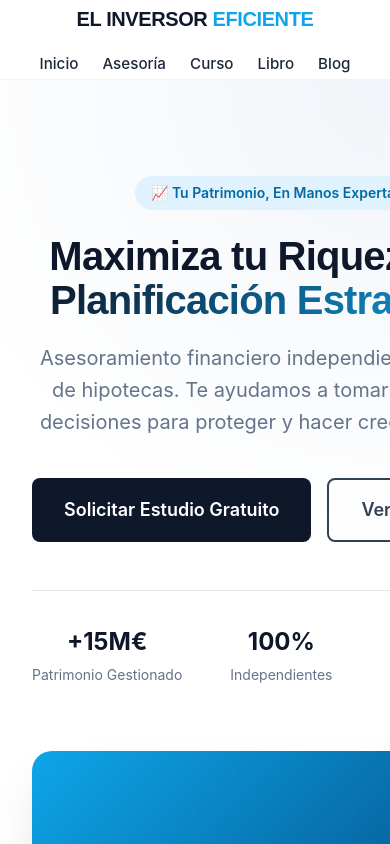
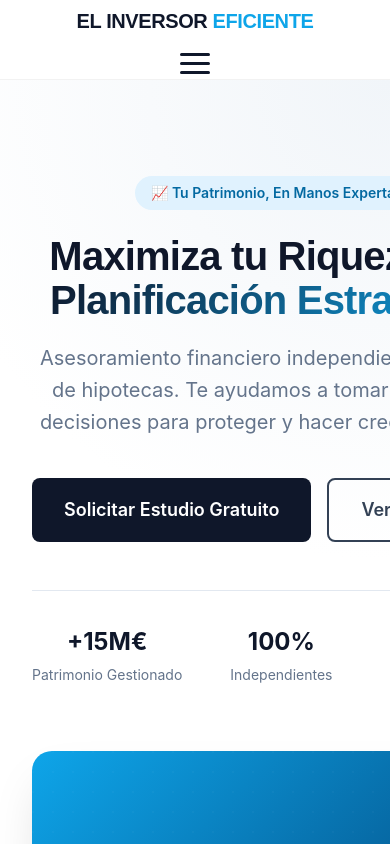
Before and after one commit to jalexisg/eie, a website built with Vite: page index.html in a window 390 px wide. Shown: the top 844 px of the page. Built offline with nearby package versions, Linux system fonts and the light colour scheme.

Commit message:
feat: Implement a responsive mobile navigation menu with a hamburger toggle and associated styling and JavaScript.

```diff
--- a/src/components/Header.js
+++ b/src/components/Header.js
@@ -14,10 +14,40 @@ export function Header() {
             <li><a href="#">Blog</a></li>
           </ul>
         </nav>
-        <div class="header-cta">
-          <a href="#contacto" class="btn btn-sm btn-primary">Reservar Cita</a>
+        <div class="header-actions">
+          <div class="header-cta desktop-only">
+            <a href="#contacto" class="btn btn-sm btn-primary">Reservar Cita</a>
+          </div>
+          <button class="menu-toggle" aria-label="Abrir menú">
+            <span class="bar"></span>
+            <span class="bar"></span>
+            <span class="bar"></span>
+          </button>
         </div>
       </div>
     </header>
   `;
 }
+
+export function setupHeader() {
+  const toggle = document.querySelector('.menu-toggle');
+  const nav = document.querySelector('.main-nav');
+
+  if (!toggle || !nav) return;
+
+  toggle.addEventListener('click', () => {
+    const isExpanded = toggle.getAttribute('aria-expanded') === 'true';
+    toggle.setAttribute('aria-expanded', !isExpanded);
+    nav.classList.toggle('nav-open');
+    toggle.classList.toggle('active');
+  });
+
+  // Close menu when clicking a link
+  nav.querySelectorAll('a').forEach(link => {
+    link.addEventListener('click', () => {
+      nav.classList.remove('nav-open');
+      toggle.classList.remove('active');
+      toggle.setAttribute('aria-expanded', 'false');
+    });
+  });
+}
--- a/src/main.js
+++ b/src/main.js
@@ -1,5 +1,5 @@
 import './style.css'
-import { Header } from './components/Header.js'
+import { Header, setupHeader } from './components/Header.js'
 import { Hero } from './components/Hero.js'
 import { Services } from './components/Services.js'
 import { About } from './components/About.js'
@@ -18,3 +18,5 @@ document.querySelector('#app').innerHTML = `
   </main>
   ${Footer()}
 `
+
+setupHeader();
--- a/src/style.css
+++ b/src/style.css
@@ -654,4 +654,83 @@ ul {
         flex-direction: column;
         text-align: center;
     }
+}/* Header Responsive & Mobile Menu */
+.header-actions {
+    display: flex;
+    align-items: center;
+    gap: 1rem;
 }
+
+.menu-toggle {
+    display: none;
+    /* Hidden on desktop */
+    flex-direction: column;
+    justify-content: space-between;
+    width: 30px;
+    height: 21px;
+    background: transparent;
+    border: none;
+    cursor: pointer;
+    padding: 0;
+    z-index: 1001;
+}
+
+.menu-toggle .bar {
+    display: block;
+    width: 100%;
+    height: 3px;
+    background-color: var(--color-primary);
+    border-radius: 3px;
+    transition: all 0.3s ease;
+}
+
+/* Animations for Hamburger to X */
+.menu-toggle.active .bar:nth-child(1) {
+    transform: translateY(9px) rotate(45deg);
+}
+
+.menu-toggle.active .bar:nth-child(2) {
+    opacity: 0;
+}
+
+.menu-toggle.active .bar:nth-child(3) {
+    transform: translateY(-9px) rotate(-45deg);
+}
+
+@media (max-width: 768px) {
+    .menu-toggle {
+        display: flex;
+    }
+
+    .desktop-only {
+        display: none;
+    }
+
+    .main-nav {
+        position: fixed;
+        top: var(--header-height);
+        left: 0;
+        right: 0;
+        background-color: var(--color-white);
+        padding: 2rem;
+        box-shadow: 0 4px 6px -1px rgba(0, 0, 0, 0.1);
+        transform: translateY(-150%);
+        transition: transform 0.3s ease-in-out;
+        border-bottom: 1px solid #e2e8f0;
+    }
+
+    .main-nav.nav-open {
+        transform: translateY(0);
+    }
+
+    .main-nav ul {
+        flex-direction: column;
+        align-items: center;
+        gap: 2rem;
+    }
+
+    .main-nav a {
+        font-size: 1.25rem;
+        font-weight: 600;
+    }
+}
```
